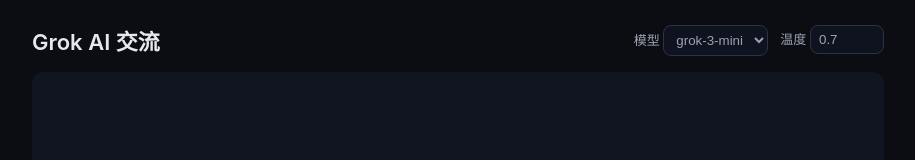
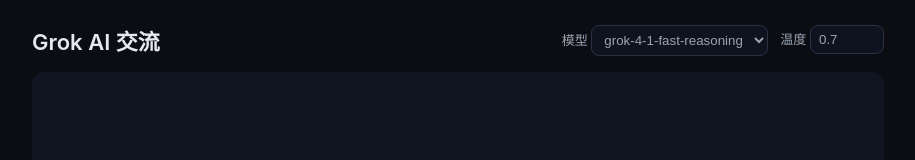
Before and after one commit to QUANT-AI5/Quant-Strategist, a plain HTML site: page public/index.html in a window 1280 px wide. Shown: the top 160 px of the page, without its empty margins (182-1097 px from the left). Drawn offline with Linux system fonts and the light colour scheme.

Commit message:
Add files via upload

```diff
--- a/public/index.html
+++ b/public/index.html
@@ -120,8 +120,7 @@
           <label>
             模型
             <select id="model">
-              <option value="grok-3-mini">grok-3-mini</option>
-              <option value="grok-3">grok-3</option>
+              <option value="grok-4-1-fast-reasoning" selected>grok-4-1-fast-reasoning</option>
             </select>
           </label>
           <label>
```
